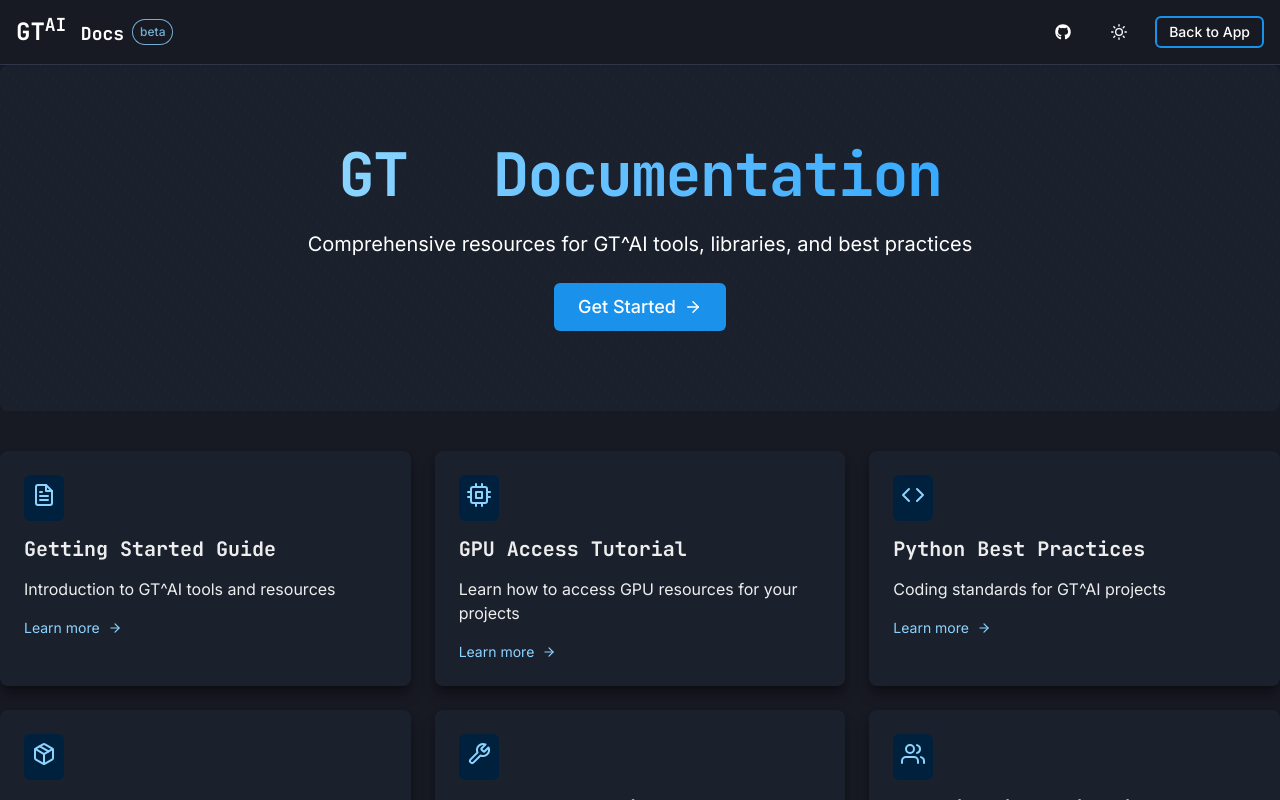
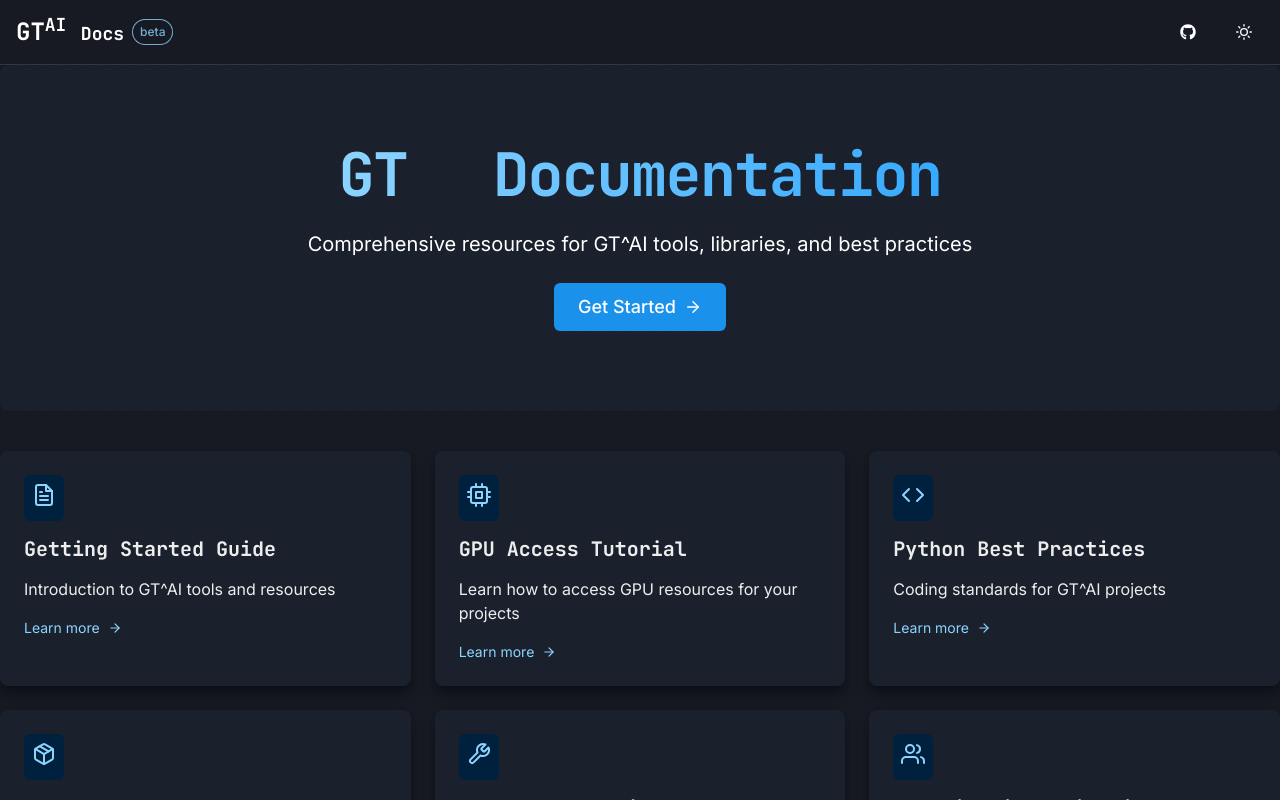
Before and after one commit to GT2AI/docs, a React (Vite) app: page / in a window 1280 px wide. Shown: the top 800 px of the page. Built offline with nearby package versions, Linux system fonts and the light colour scheme.

Commit message:
removing uneeded button for navigation

```diff
--- a/src/components/common/Header.jsx
+++ b/src/components/common/Header.jsx
@@ -99,16 +99,6 @@
 
             <ThemeToggle />
 
-            <Button
-              as={RouterLink}
-              to="/"
-              variant="outline"
-              size="sm"
-              colorScheme="brand"
-              display={{ base: 'none', sm: 'inline-flex' }}
-            >
-              Back to App
-            </Button>
           </HStack>
         </Flex>
       </Container>
```
